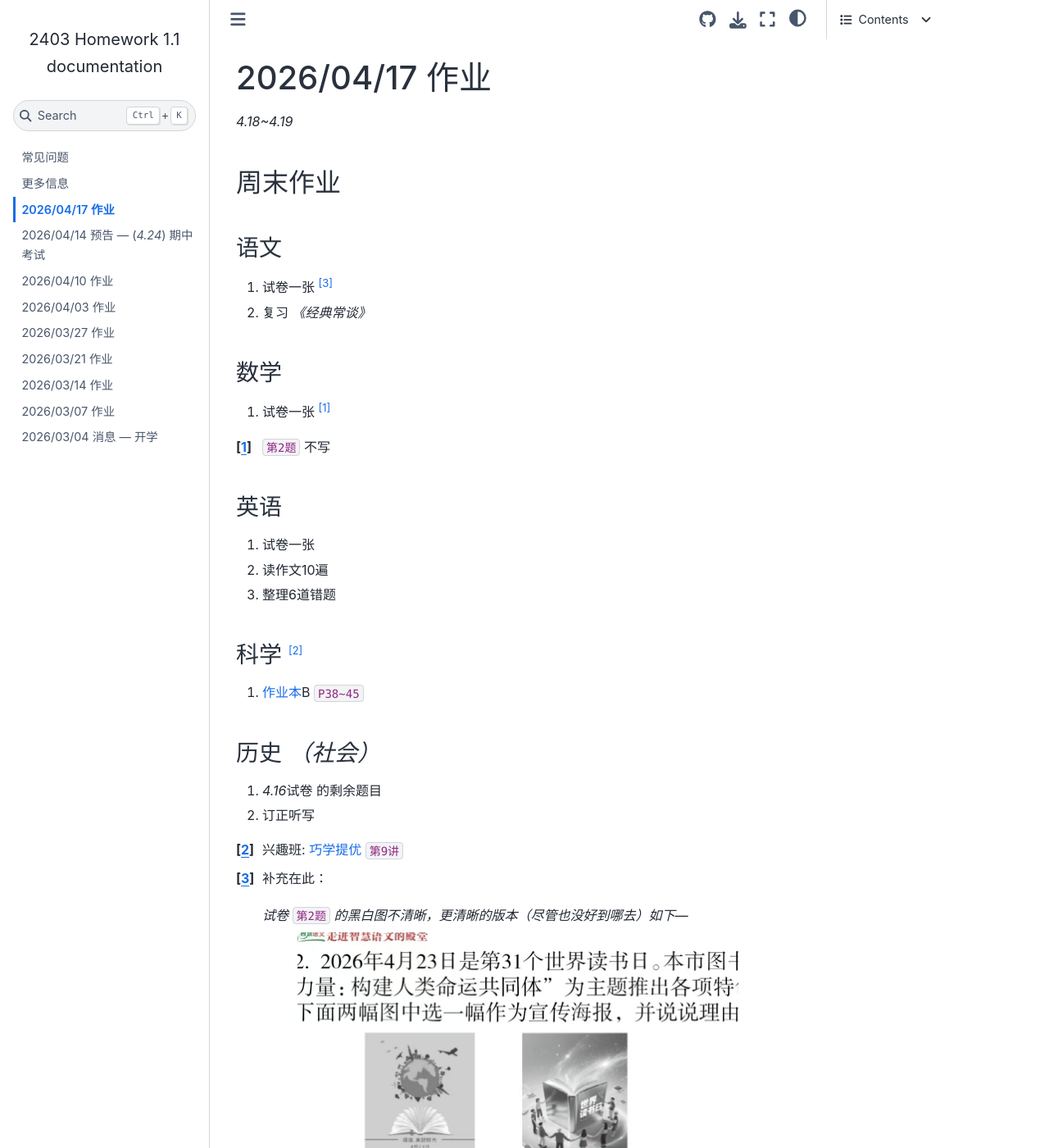
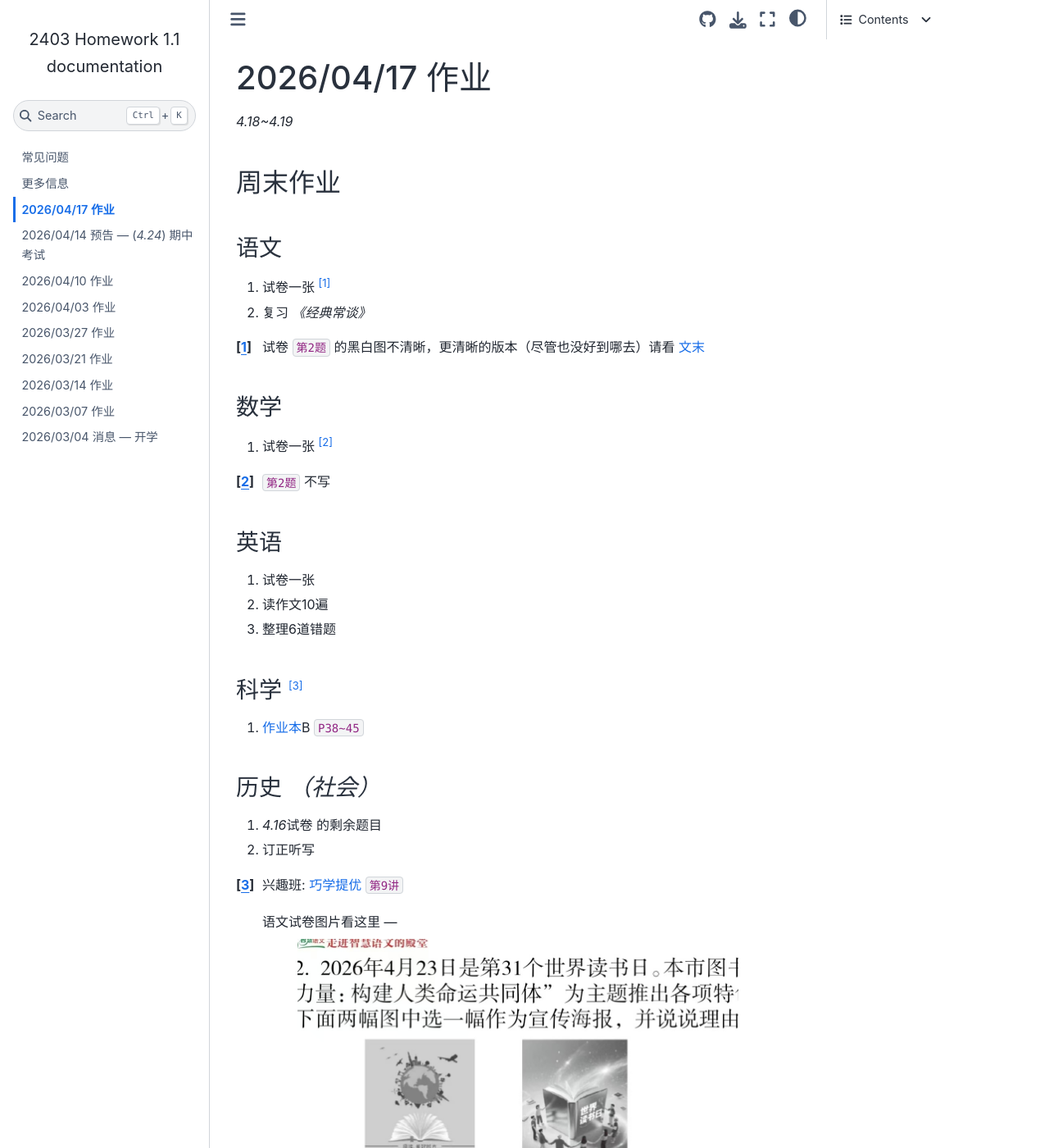
Before and after one commit to Sail-in-1024/2403-Homework, a Sphinx documentation site: the page built from docs/source/events/26.04.17-homework.rst, in a window 1280 px wide and 1400 px high. Shown: the whole window at 82% size. Built offline with Sphinx 7.4.7 and the Sphinx Book theme 1.1.4, drawn with Linux system fonts in a browser that asks for light colours.

Commit message:
更新 26.04.17-homework.rst

```diff
--- a/docs/source/events/26.04.17-homework.rst
+++ b/docs/source/events/26.04.17-homework.rst
@@ -9,8 +9,10 @@
 语文
 ----
 
-#. 试卷一张 [#addition0]_
+#. 试卷一张 [#]_
 #. 复习 :title-reference:`《经典常谈》`
+
+.. [#] 试卷 ``第2题`` 的黑白图不清晰，更清晰的版本（尽管也没好到哪去）请看 :ref:`文末 <image1>`
 
 数学
 ----
@@ -39,13 +41,12 @@
 
 .. [#] 兴趣班: :term:`巧学提优` ``第9讲``
 
-.. [#addition0] 补充在此：
-
-   *试卷* ``第2题`` *的黑白图不清晰，更清晰的版本（尽管也没好到哪去）如下---*
+   语文试卷图片看这里 ---
 
    .. figure:: ../_static/26.04.17-image-1.jpg
       :width: 80%
       :figclass: margin-caption
       :alt: 更清晰的黑白图片
+      :name: image1
 
 |page-source|
```
